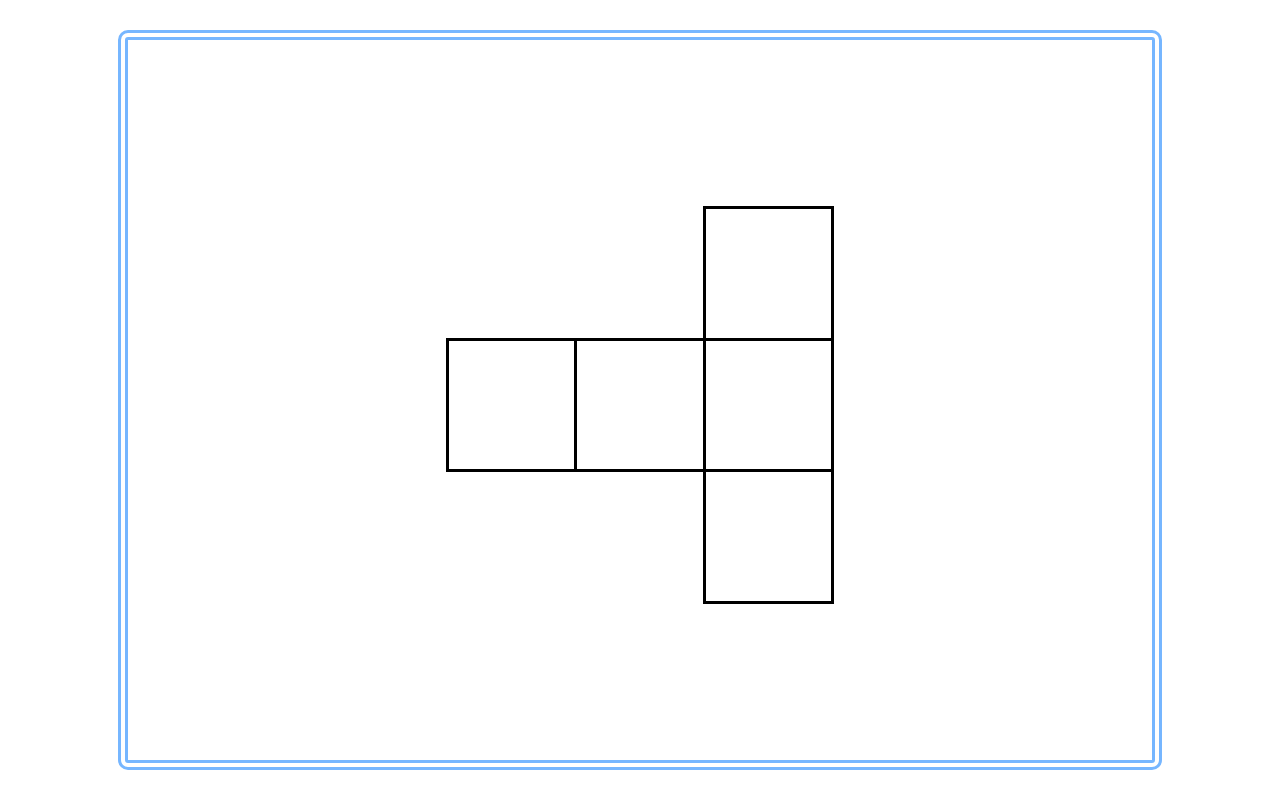
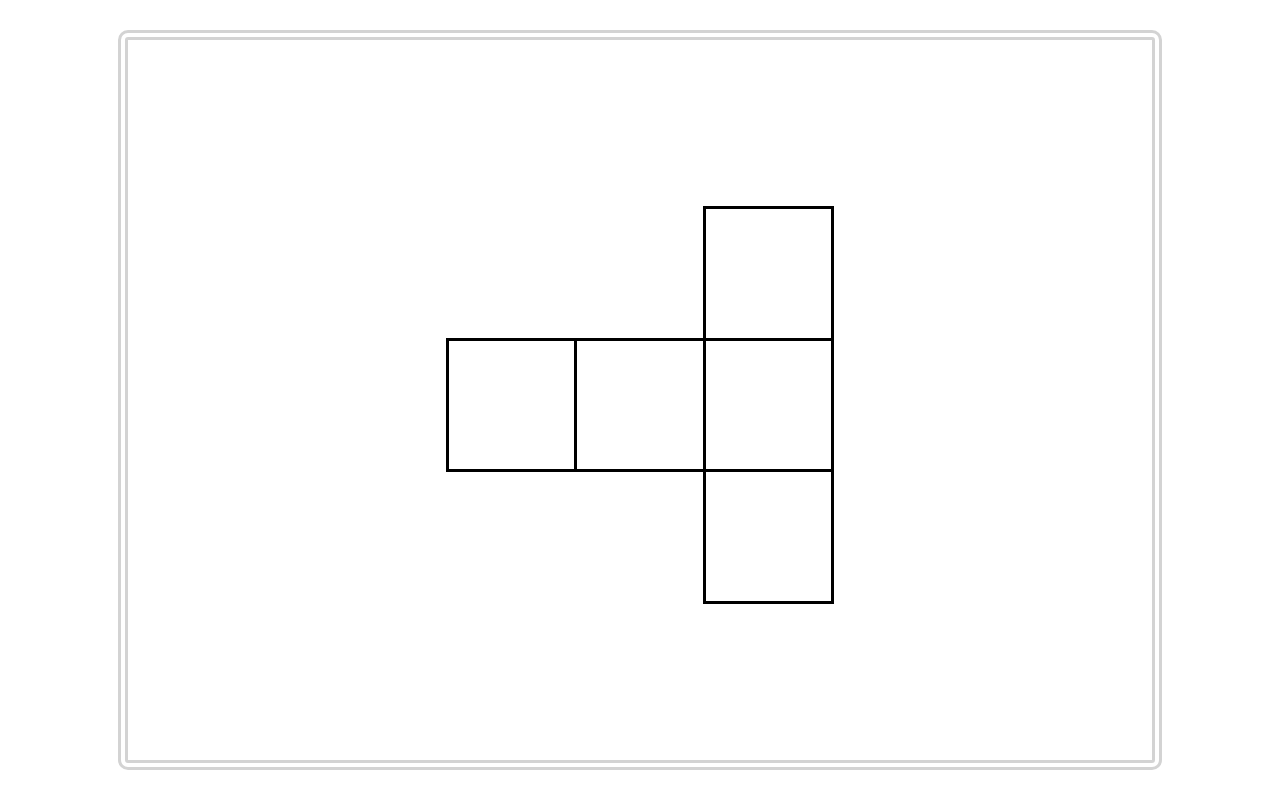
Before and after one commit to kyurururn/CrossWordCreater, a plain HTML site: page index.html in a window 1280 px wide. Drawn offline with nearby package versions, Linux system fonts and the light colour scheme; a web font is replaced by a local one.

Commit message:
Add files via upload

```diff
--- a/css/main.css
+++ b/css/main.css
@@ -96,7 +96,7 @@ body{
     justify-content:center;
     align-items:center;
     border-radius:10px;
-    border:10px double rgb(118, 182, 255);
+    border:10px double lightgray;
 }
 
 .cw{
```
